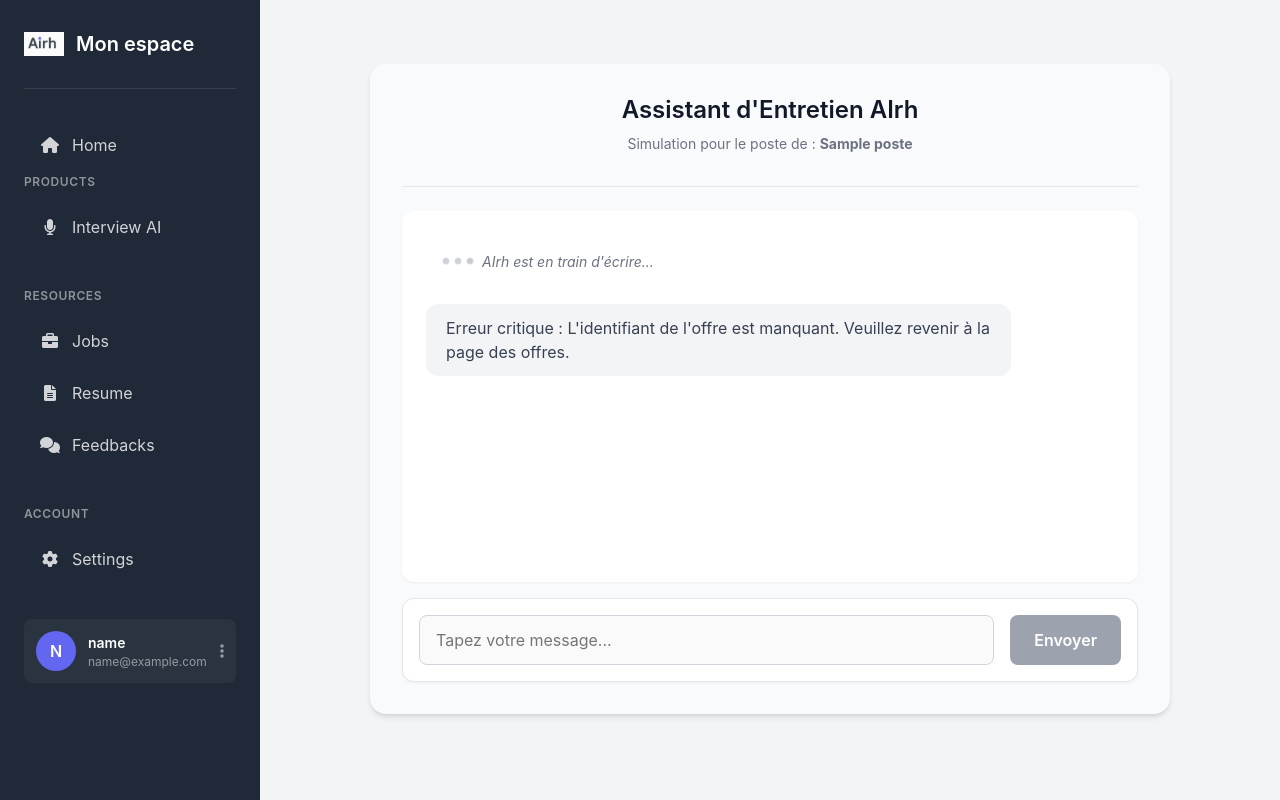
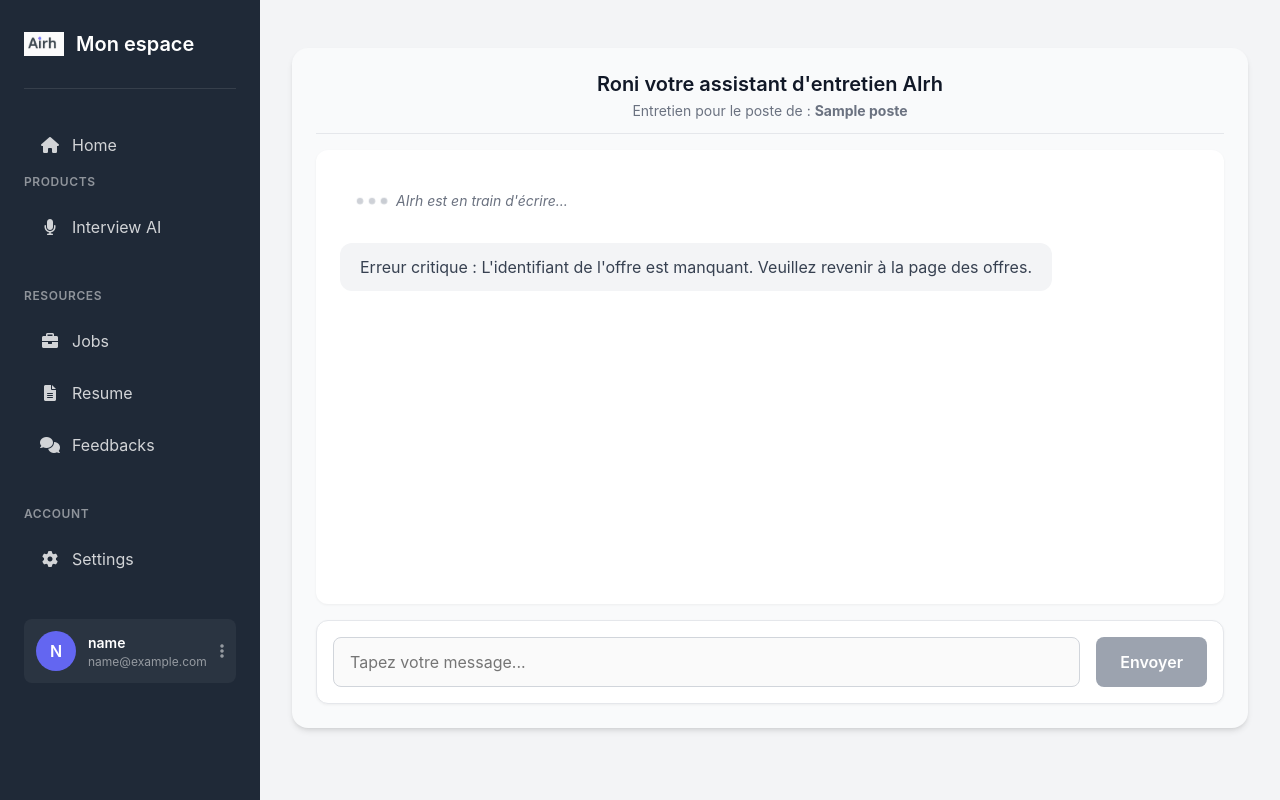
Before and after one commit to quentinL52/AI_interview_front, a Flask app: template templates/interview_ai.html in a window 1280 px wide. Run offline with Flask 3, Linux system fonts and the light colour scheme; the visitor is signed in with stand-in values (Sample User, id 1); tables that the repository leaves empty hold one stand-in row (values such as "Sample post"); the template is opened without the code that fills it: most values are stand-ins (such as "Sample title", 1, 10 or a date in 2020); parts of the project's set-up code (start-up, migrations or seed data) failed here and were passed over.

Commit message:
Update interview_ai.html

```diff
--- a/templates/interview_ai.html
+++ b/templates/interview_ai.html
@@ -5,10 +5,10 @@
 {% block content %}
 <style>
     .chat-container {
-        max-width: 800px;
-        margin: 2rem auto;
-        padding: 2rem;
-        height: calc(100vh - 150px);
+        max-width: 1000px;
+        margin: 1rem auto;
+        padding: 1.5rem;
+        height: calc(100vh - 120px);
         display: flex;
         flex-direction: column;
         background-color: #f9fafb;
@@ -18,20 +18,22 @@
 
     .chat-header {
         text-align: center;
-        margin-bottom: 1.5rem;
-        padding-bottom: 1rem;
+        margin-bottom: 1rem;
+        padding-bottom: 0.75rem;
         border-bottom: 1px solid #e5e7eb;
     }
 
     .chat-header h1 {
-        font-size: 1.5rem;
+        font-size: 1.25rem;
         font-weight: 600;
         color: #111827;
+        margin-bottom: 0.25rem;
     }
 
     .chat-header p {
         font-size: 0.875rem;
         color: #6b7280;
+        margin: 0;
     }
 
     .chat-messages {
@@ -150,8 +152,8 @@
 
 <div class="chat-container">
     <div class="chat-header">
-        <h1>Assistant d'Entretien AIrh</h1>
-        <p>Simulation pour le poste de : <strong>{{ job_offer.poste }}</strong></p>
+        <h1>Roni votre assistant d'entretien AIrh</h1>
+        <p>Entretien pour le poste de : <strong>{{ job_offer.poste }}</strong></p>
     </div>
 
     <div class="chat-messages" id="chatMessages">
```
